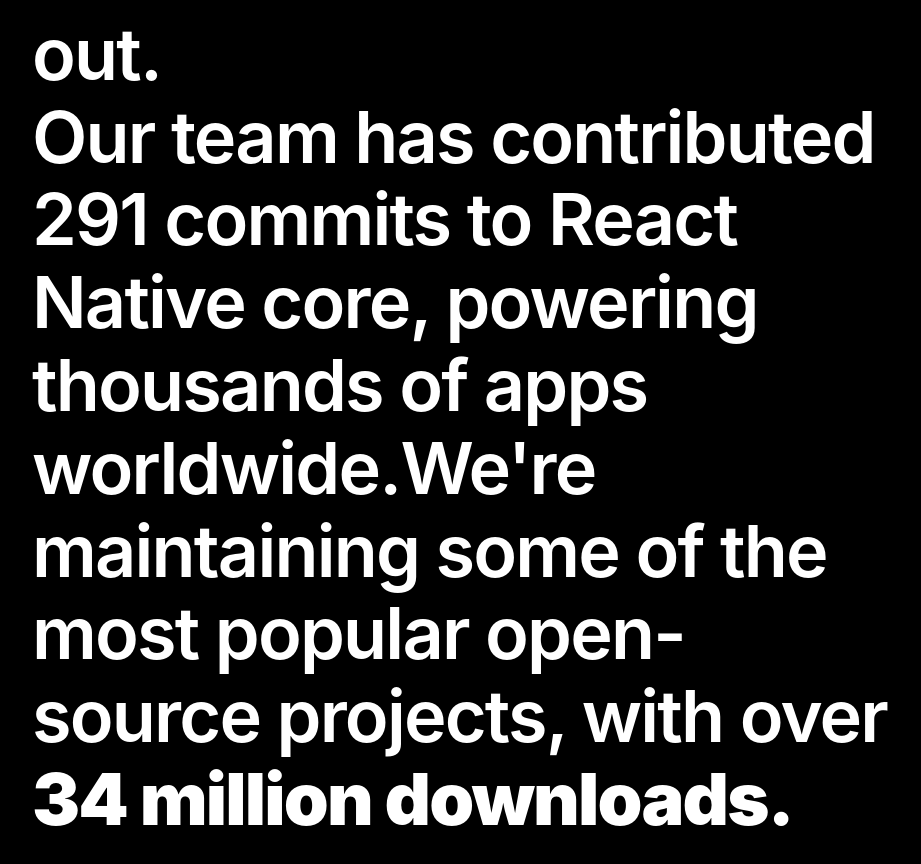
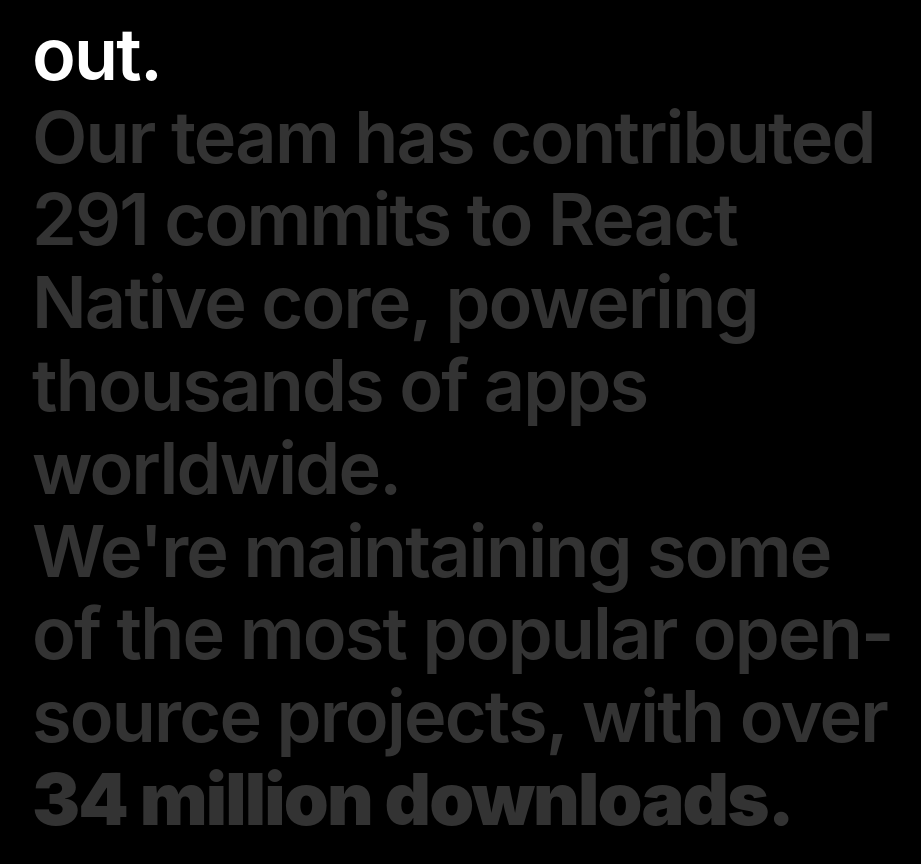
Before and after one commit to pablosukaban/landing-margelo.io-website, a React (Vite) app: page / in a window 1280 px wide. Shown: the part 2167-3031 px from the top of the page, without its empty margins (176-1097 px from the left). Built offline with nearby package versions, Linux system fonts and the light colour scheme.

Commit message:
skills компанимация при скÐролле

```diff
--- a/src/components/Skills.tsx
+++ b/src/components/Skills.tsx
@@ -1,20 +1,61 @@
-import React from 'react';
+import React, { useContext, useRef } from 'react';
+import styles from '../styles/skills.module.css';
+import { ScrollContext } from '../utils/scroll-observer';
+
+const opacityForBlock = (sectionProgress: number, blockNo: number) => {
+    const progress = sectionProgress - blockNo;
+    if (progress >= 0 && progress < 1) return 1;
+    return 0.2;
+};
 
 const Skills: React.FC = () => {
+    const { scrollY } = useContext(ScrollContext);
+    const refContainer = useRef<HTMLDivElement>(null);
+    const { current: elContainer } = refContainer;
+
+    const numOfPages = 3;
+    let progress = 0;
+
+    if (elContainer) {
+        const { clientHeight, offsetTop } = elContainer;
+        const screenH = window.innerHeight;
+        const halfH = screenH / 2;
+        const percentY =
+            Math.min(
+                clientHeight + halfH,
+                Math.max(-screenH, scrollY - offsetTop) + halfH
+            ) / clientHeight;
+        progress = Math.min(
+            numOfPages - 0.5,
+            Math.max(0.5, percentY * numOfPages)
+        );
+    }
+
     return (
-        <div className={'bg-black text-white '}>
+        <div className={'bg-black text-white'} ref={refContainer}>
             <div
                 className={
                     'min-h-screen max-w-5xl mx-auto px-10 lg:px-20 py-24 md:py-28 lg:py-36 flex flex-col justify-center items-center text-4xl md:text-6xl lg:text-7xl tracking-tight font-semibold'
                 }
             >
                 <div className={'leading-[1.15]'}>
-                    <div>We know our tools inside out.</div>
-                    <span>
+                    <div
+                        className={styles.skillText}
+                        style={{ opacity: opacityForBlock(progress, 0) }}
+                    >
+                        We know our tools inside out.
+                    </div>
+                    <span
+                        className={`${styles.skillText} inline-block after:content-['_']`}
+                        style={{ opacity: opacityForBlock(progress, 1) }}
+                    >
                         Our team has contributed 291 commits to React Native
                         core, powering thousands of apps worldwide.
                     </span>
-                    <span>
+                    <span
+                        className={`${styles.skillText} inline-block`}
+                        style={{ opacity: opacityForBlock(progress, 2) }}
+                    >
                         We&apos;re maintaining some of the most popular
                         open-source projects, with over{' '}
                         <strong>34 million downloads.</strong>
--- /dev/null
+++ b/src/styles/skills.module.css
@@ -0,0 +1,3 @@
+.skillText {
+    transition: opacity 0.4s;
+}
```
